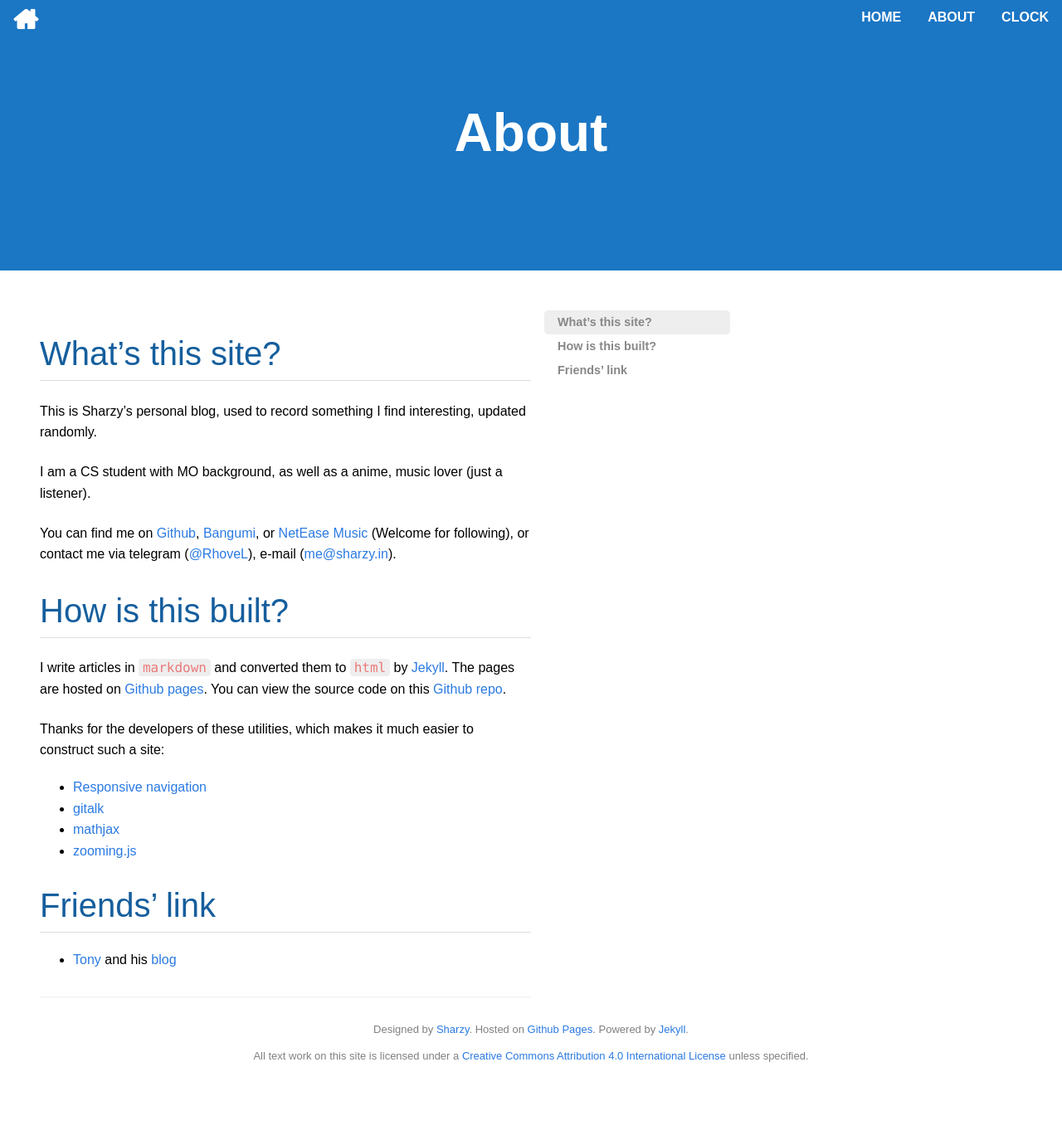
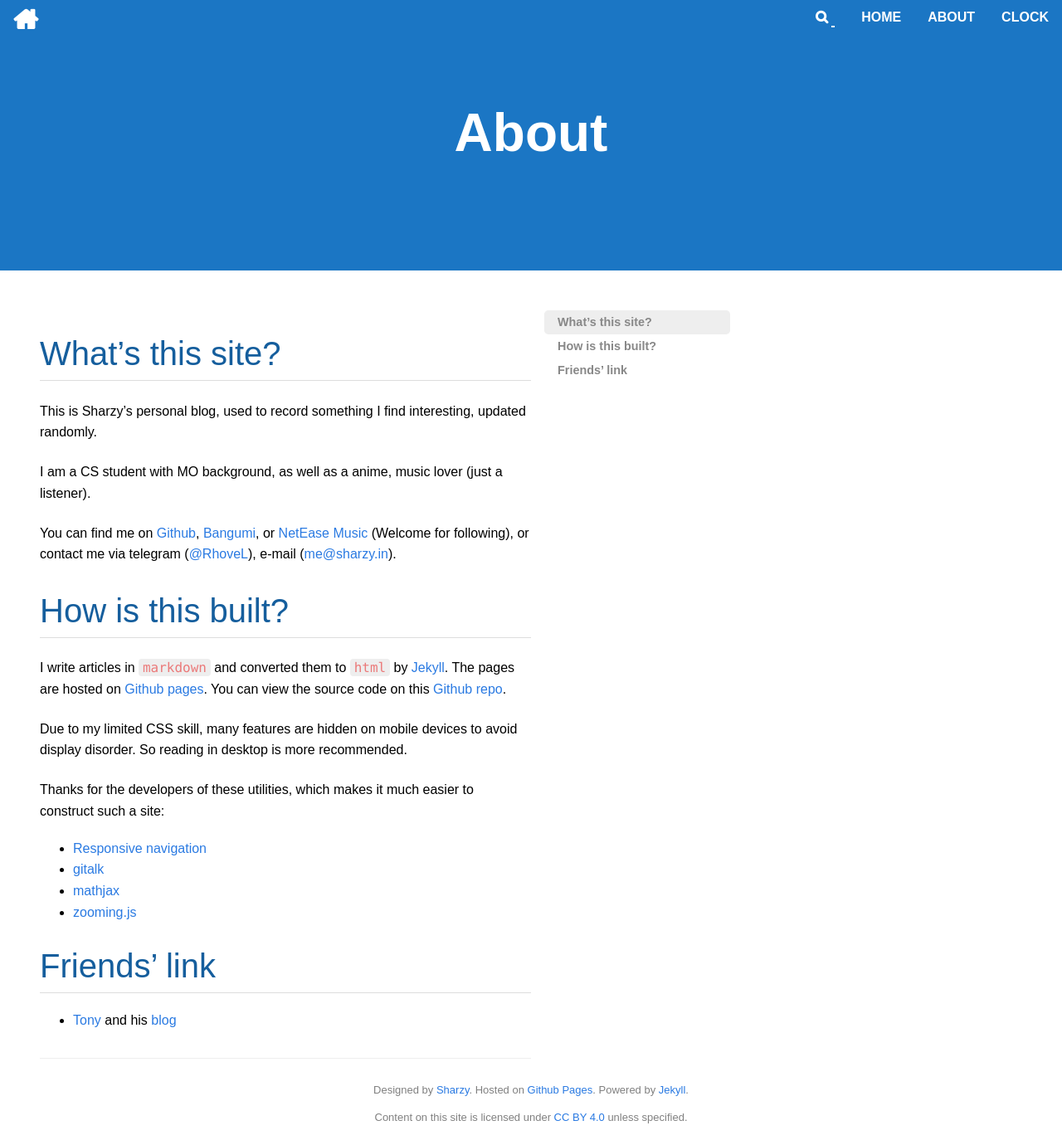
Before and after one commit to SharzyL/SharzyL.github.io, a Jekyll site: the page built from about.md, in a window 1280 px wide. Shown: the whole page at 83% size. Built offline with Jekyll 4.4.1, drawn with Linux system fonts in a browser that asks for light colours; before the commit the page ends 1306 px from its top, so only the background shows below that.

Commit message:
improve text, css, add search button

```diff
--- a/_includes/footer.html
+++ b/_includes/footer.html
@@ -6,8 +6,8 @@
             Powered by <a href="https://jekyllrb.com/">Jekyll</a>.
         </p>
         <p>
-            All text work on this site is licensed under a
-            <a rel="license" href="http://creativecommons.org/licenses/by/4.0/">Creative Commons Attribution 4.0 International License</a>
+            Content on this site is licensed under
+            <a rel="license" href="http://creativecommons.org/licenses/by/4.0/">CC BY 4.0</a>
             unless specified.
         </p>
     </div>
--- a/_includes/nav_bar.html
+++ b/_includes/nav_bar.html
@@ -2,8 +2,16 @@
     <a href="/" class="fa fa-home fa-2x show-on-mobile home-icon"></a>
     <div id="nav">
         <ul>
-            <li class="hidden-on-mobile"><a href="/" class="fa fa-home fa-2x"></a></li>
-            <li><a class="bold" href="/">HOME</a></li>
+            <li class="hidden-on-mobile home-"><a href="/" class="fa fa-home fa-2x"></a></li>
+            <li class="hidden-on-mobile">
+                <label for="search-line" id="search-btn">
+                    <a class="fa fa-search"></a>
+                </label>
+                <input type="text" id="search-line" class="search-line search-line-hidden">
+            </li>
+            <li>
+                <a class="bold" href="/">HOME</a>
+            </li>
             <li><a class="bold" href="/about">ABOUT</a></li>
             <li><a class="bold" href="/clock/clock.html">CLOCK</a></li>
         </ul>
--- a/about.md
+++ b/about.md
@@ -22,6 +22,9 @@ The pages are hosted on [Github pages](https://pages.github.com).
 You can view the source code on
  this [Github repo](https://github.com/SharzyL/SharzyL.github.io).
 
+Due to my limited CSS skill, many features are hidden on mobile devices to avoid display disorder.
+So reading in desktop is more recommended.
+
 Thanks for the developers of these utilities, which makes it much easier to construct such a site:
 - [Responsive navigation](https://github.com/viljamis/responsive-nav.js)
 - [gitalk](https://github.com/gitalk/gitalk)
--- a/assets/css/common.css
+++ b/assets/css/common.css
@@ -92,6 +92,10 @@ h6, .h6 {
 
 p {
     padding: .2em 0;
+}
+
+.inline-block {
+    display: inline-block;
 }
 
 code {
@@ -267,10 +271,16 @@ body {
 
 .post-meta {
     display: flex;
+    align-items: flex-start;
 }
 
 .post-meta > a:first-child {
     flex: 1;
+}
+
+.horizon-sep {
+    /*border-left: #bbbbbb solid 1px;*/
+    margin: 0 .5em;
 }
 
 #post-switch {
@@ -354,6 +364,20 @@ footer * {
 
 #nav ul {
     color: white;
+}
+
+#search-line {
+    background: transparent;
+    border: none;
+    border-bottom: 2px solid white;
+    outline: none;
+    color: white;
+    width: 10em;
+    transition: .5s;
+}
+
+.search-line-hidden {
+    width: 0 !important;
 }
 
 .nav-toggle {
@@ -578,7 +602,7 @@ img {
         justify-content: center;
     }
 
-    #nav .hidden-on-mobile {
+    #nav .hidden-on-mobile:first-child {
         flex: 1;
     }
 
--- a/assets/js/page_util.js
+++ b/assets/js/page_util.js
@@ -66,7 +66,7 @@ const init_sidebar = (sidebar) => {
     }
     window.addEventListener('scroll', () => {
         if (sidebar.getBoundingClientRect().y < 0) { // when top of toc is down
-            console.log(sidebar.getBoundingClientRect().y)
+            console.log(sidebar.getBoundingClientRect().y);
             sidebar.classList.add('sidebar-detached');
         }
         if (document.querySelector('.header').getBoundingClientRect().bottom > 0) {
@@ -116,6 +116,31 @@ const init_nav = () => {
     });
 };
 
+const init_search = () => {
+    const dispatch_search = () => {
+        let search_text = document.getElementById('search-line').value.split(' ').join('+');
+        if (search_text) {
+            location.href = `https://www.google.com/search?q=site:sharzy.in+${search_text}`
+        }
+    };
+    let search_line = document.getElementById('search-line');
+    document.getElementById('search-btn').addEventListener('click', () => {
+        if (search_line.classList.contains('search-line-hidden')) {
+            search_line.classList.remove('search-line-hidden');
+        } else {
+            dispatch_search();
+        }
+    });
+    search_line.addEventListener('keyup', (event) => {
+        if (event.code === 'Enter') {
+            dispatch_search();
+        }
+    });
+    search_line.addEventListener('focusout', (event) => {
+        search_line.classList.add('search-line-hidden');
+    });
+};
+
 const scroll_to = (title) => {
     let length = document.getElementById(title.toLowerCase()).getBoundingClientRect().top;
     window.scrollBy({
@@ -132,4 +157,5 @@ window.addEventListener('DOMContentLoaded', () => {
         document.querySelector('article'),
         document.getElementById('toc')
     );
+    init_search();
 });
--- a/index.html
+++ b/index.html
@@ -26,8 +26,9 @@ requirements:
         </div>
         <div class="post-meta">
             <span class="post-date">
-                Posted on <i>{{ post.date | date_to_string: "ordinal", "US"}}</i> ;
-                Last edited on <i>{{ post.last_modified_at | date_to_string: "ordinal", "US"}}</i>
+                <span class="inline-block">Posted on {{ post.date | date: "%Y-%m-%d"}}</span>
+                <span class="horizon-sep"></span>
+                <span class="inline-block">Last edited on {{ post.last_modified_at | date: "%Y-%m-%d"}}</span>
             </span>
 
             <span class="post_tags">
```
